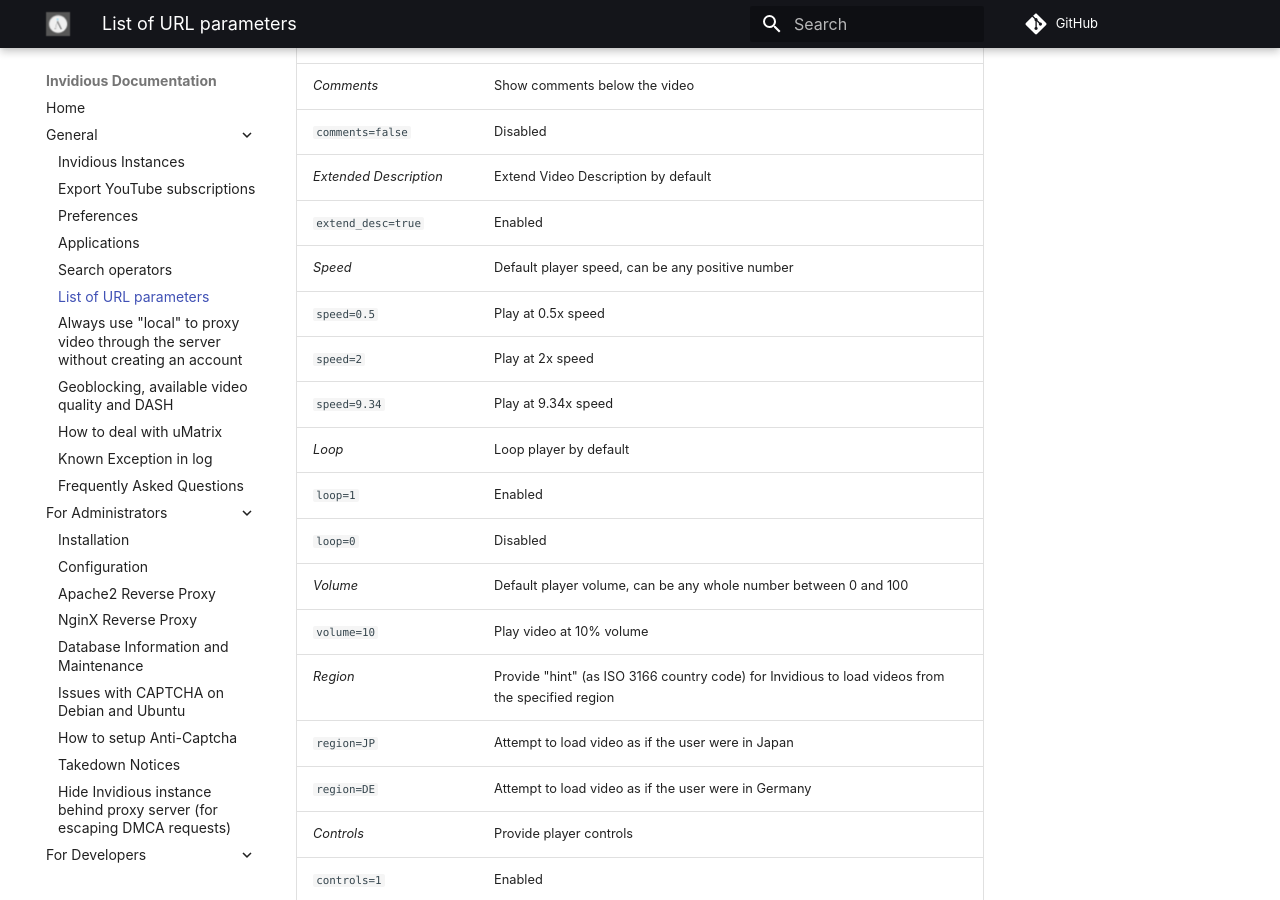
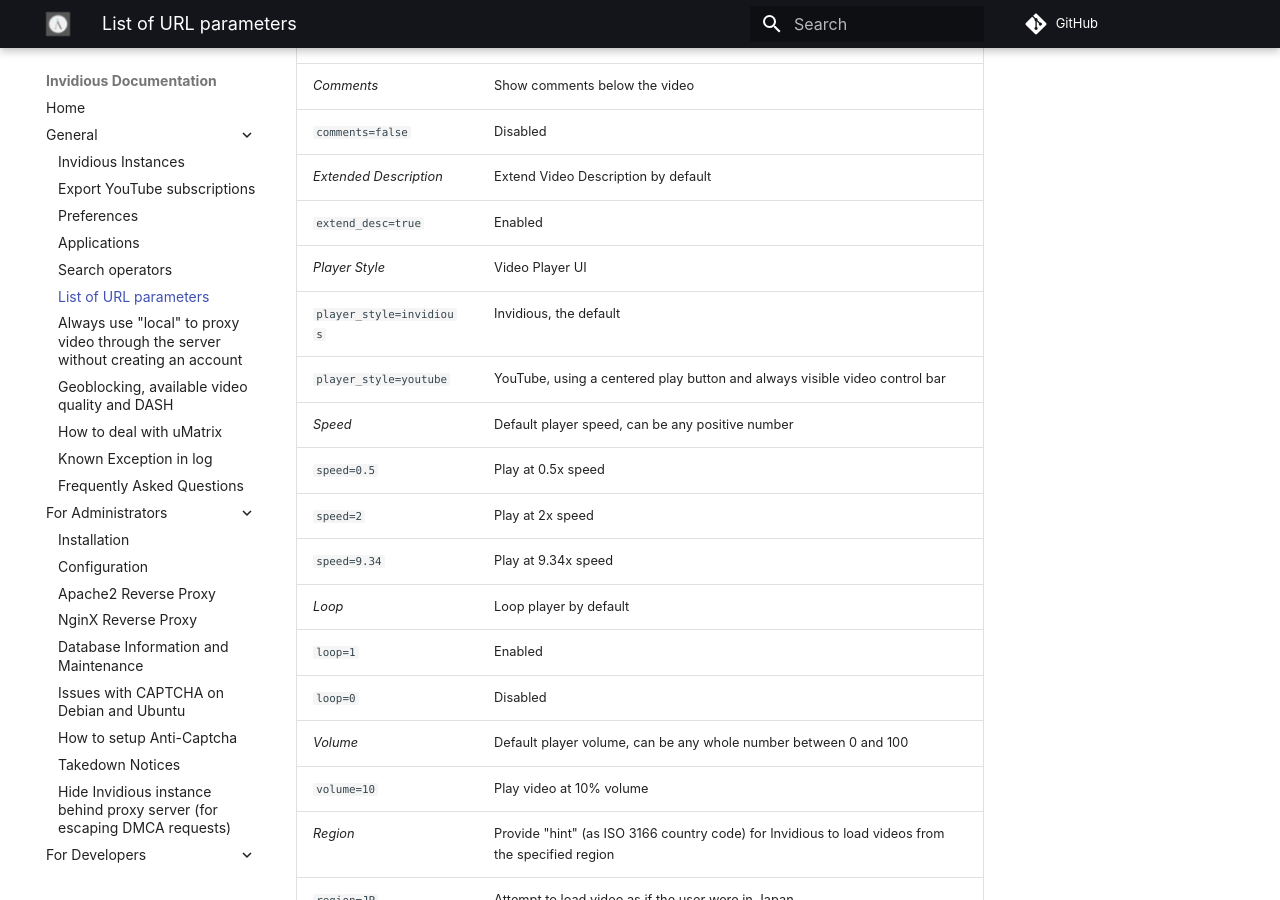
Before and after one commit to iv-org/documentation, an MkDocs documentation site: the page built from docs/url-parameters.md, in a window 1280 px wide and 900 px high, scrolled down 2701 px. Built offline with MkDocs 1.6.1 and Material for MkDocs 9.7.7, drawn with Linux system fonts in a browser that asks for light colours; comment, search, counter and statistics services are not loaded; some of the changed text lies outside the part shown.

Commit message:
Moved _Player Style_ up to Player parameters

```diff
--- a/docs/url-parameters.md
+++ b/docs/url-parameters.md
@@ -63,6 +63,9 @@
 | `comments=false`                             | Disabled           |
 | _Extended Description_                       | Extend Video Description by default |
 | `extend_desc=true`                           | Enabled
+| _Player Style_                               | Video Player UI                                                                                                                                                                                          |
+| `player_style=invidious`                     | Invidious, the default                                                                                                                                          |
+| `player_style=youtube`                       | YouTube, using a centered play button and always visible video control bar                                                                                                                                                                                         |
 | _Speed_                                      | Default player speed, can be any positive number                                                                                                                                          |
 | `speed=0.5`                                  | Play at 0.5x speed                                                                                                                                                                        |
 | `speed=2`                                    | Play at 2x speed                                                                                                                                                                          |
@@ -98,6 +101,3 @@
 | _Region_                                     | Provide "hint" (as ISO 3166 country code) for Invidious to load trending videos from the specified region                                                                                 |  |
 | `region=JP`                                  | Load videos that are trending in Japan                                                                                                                                                    |
 | `region=DE`                                  | Load videos that are trending in Germany                                                                                                                                                  |
-| **Player Style**                             |                                                                                                                                                                                           |
-| `player_style=invidious`                     | Invidious, the default                                                                                                                                          |
-| `player_style=youtube`                       | YouTube, using a centered play button and always visible video control bar                                                                                                                                                                                         |
```
